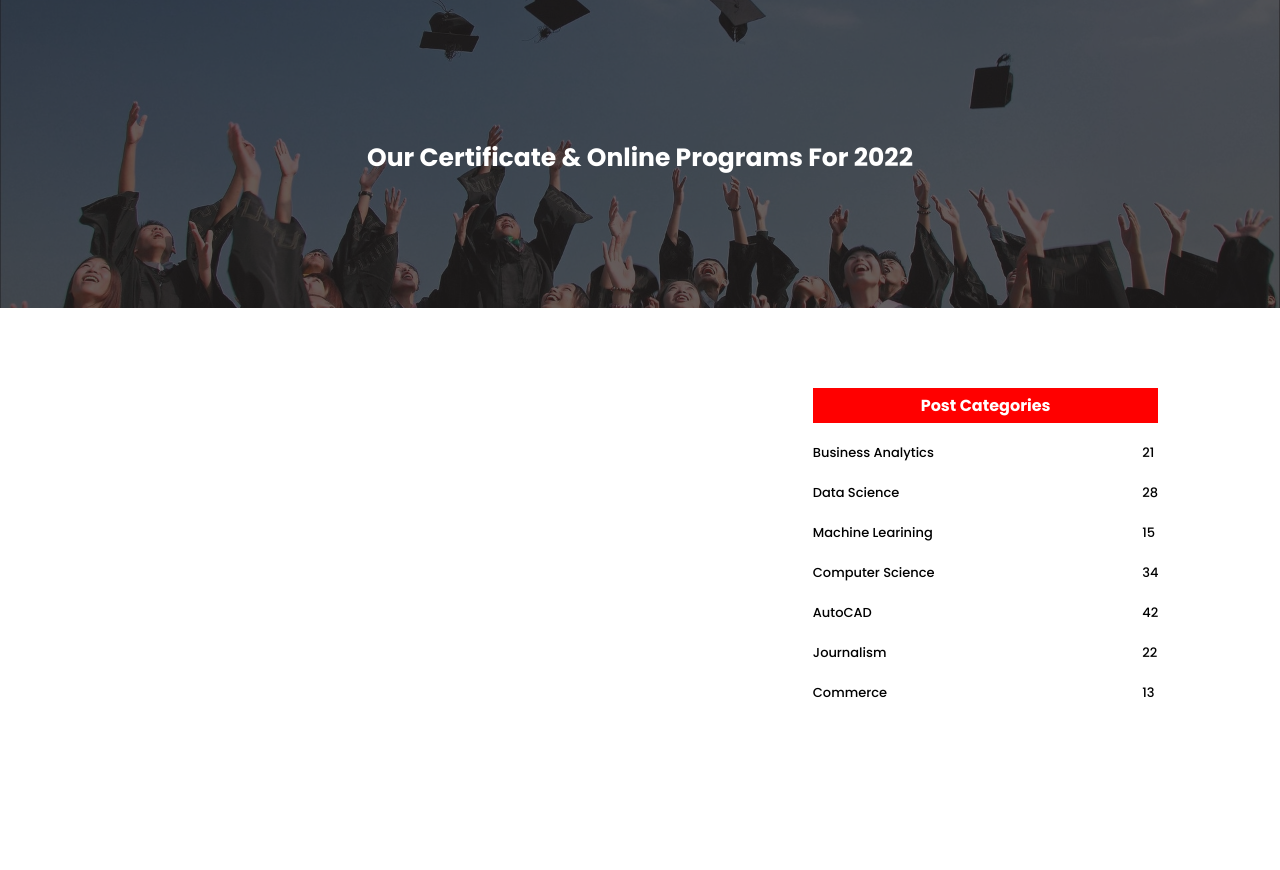
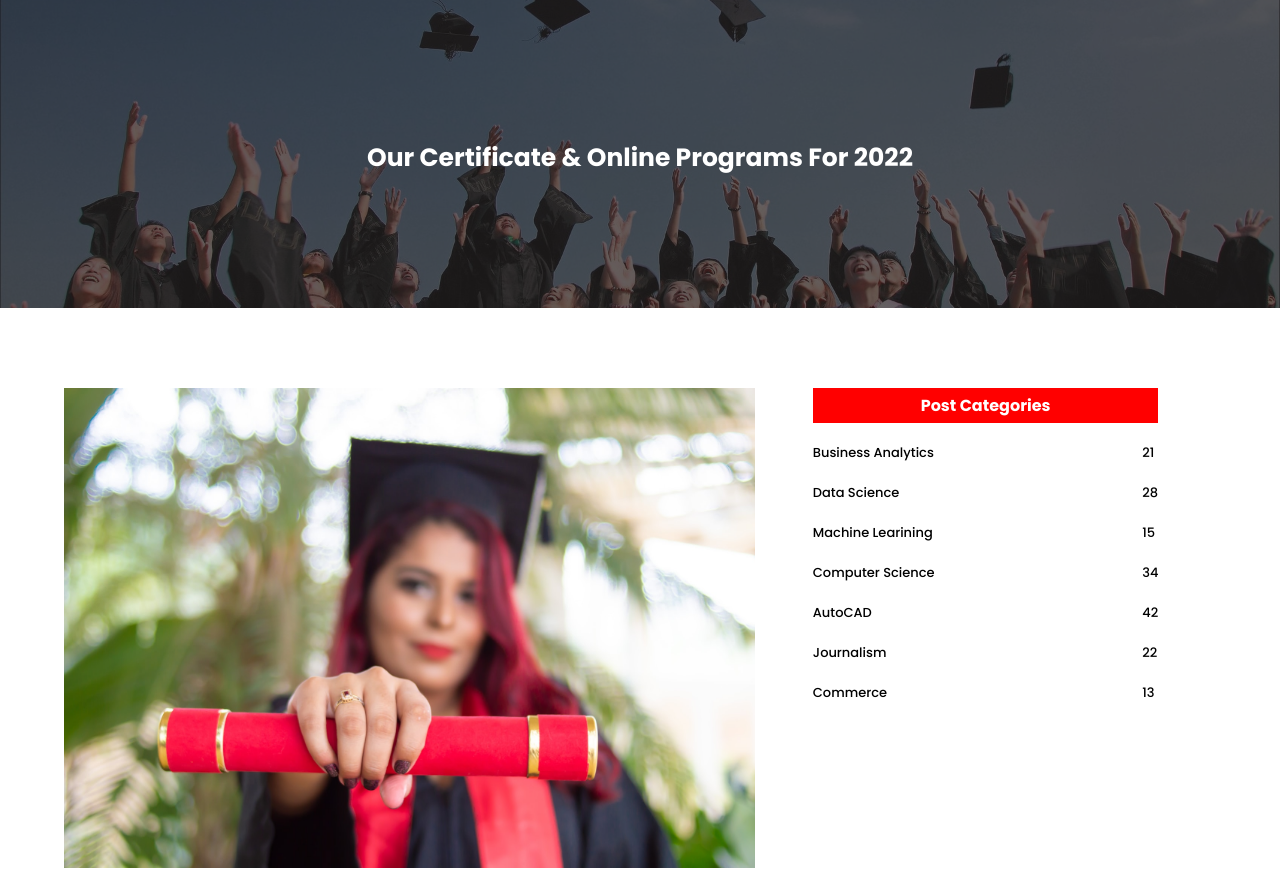
Before and after one commit to ganeshcodebase/Static-Website-Eduford-, a plain HTML site: page blog.html in a window 1280 px wide. Shown: the part 92-962 px from the top of the page. Drawn offline with Linux system fonts and the light colour scheme; the site is published under a folder, as on GitHub Pages, so addresses that start at the root find nothing.

Commit message:
Update styles.css

```diff
--- a/styles.css
+++ b/styles.css
@@ -610,7 +610,7 @@ transition: .4s;
 .banner_image{
     height: 60vh;
     width: 60%;
-    background-image: url("/eduford_img/certificate.jpg");
+    background-image: url("eduford_img/certificate.jpg");
     background-size: cover;
     background-position: center;
 }
```
